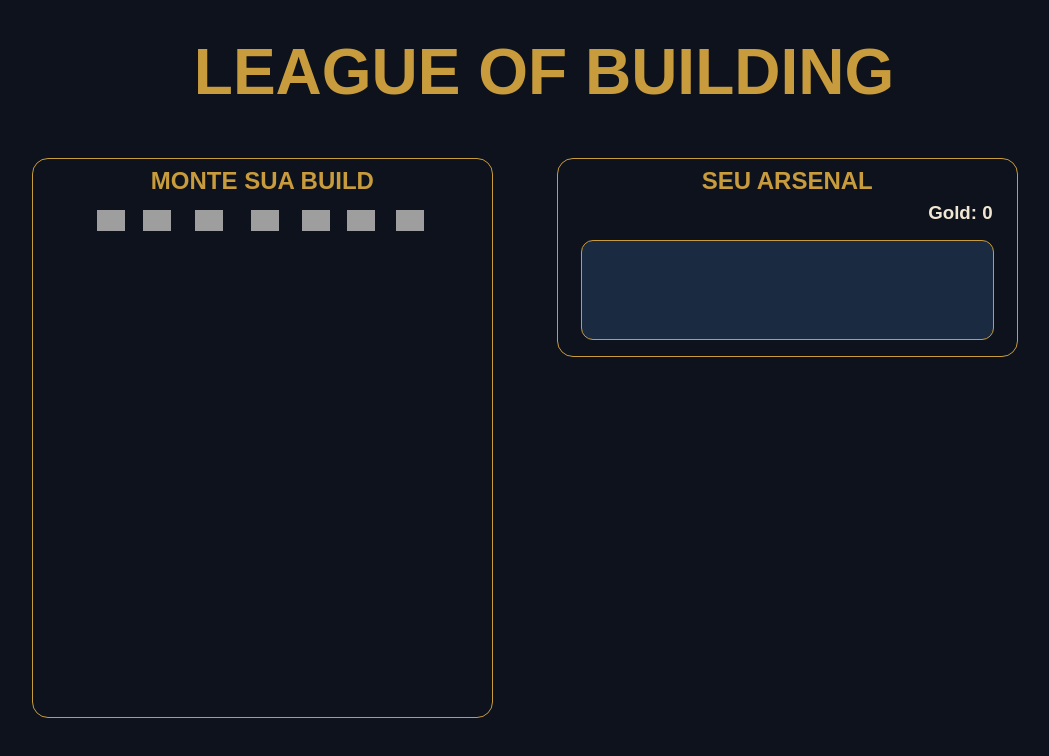
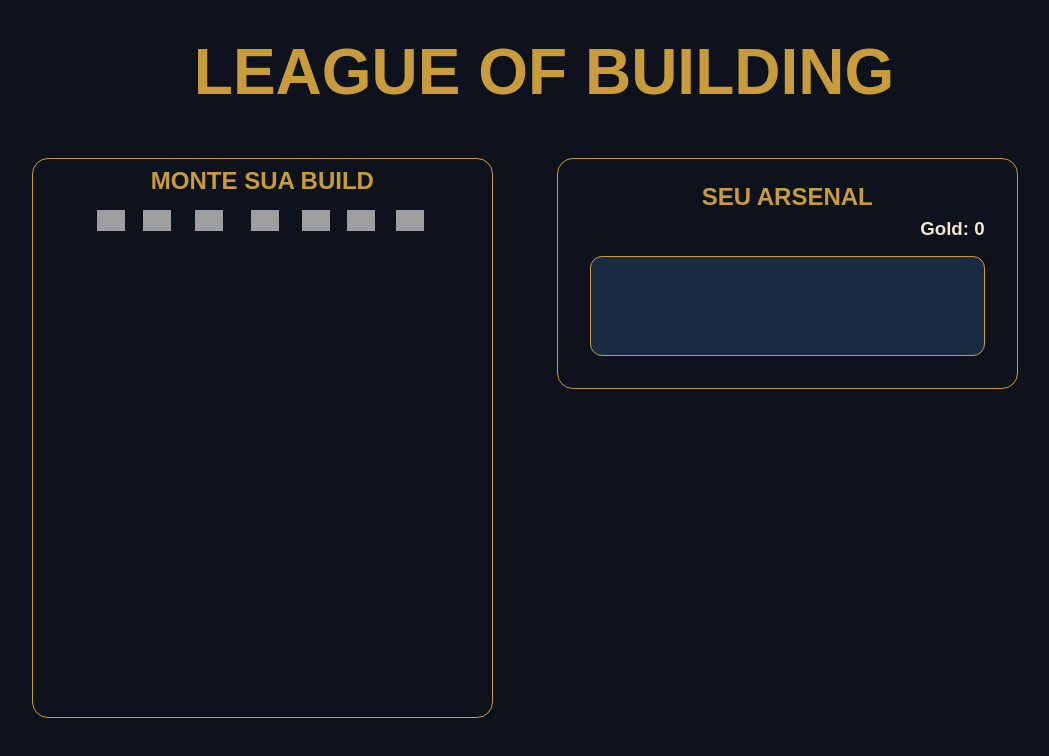
Before and after one commit to maxadobr/leagueofbuilding, a plain HTML site: page index.html in a window 1280 px wide. Shown: the whole page, without its empty margins (96-1145 px from the left). Drawn offline with Linux system fonts and the light colour scheme; no server answers; grey boxes are pictures that could not be loaded.

Commit message:
fix(style.css): alignment between total gold value and arsenal boxes

```diff
--- a/assets/css/style.css
+++ b/assets/css/style.css
@@ -90,8 +90,8 @@
 }
 
 .arsenal {
-    margin: auto;
-    margin-top: 20px;
+    margin: 1rem 0;
+    padding: 1rem 2rem;
     display: flex;
     flex-direction: column;
     width: 100%;
@@ -115,15 +115,13 @@
 .arsenal header h3 {
     text-align: right;
     justify-self: flex-end;
-    padding-right: 1.5rem;
 }
 
 .stage {
     display: grid;
     grid-template-columns: repeat(4, 64px);
     grid-auto-flow: row;
-    margin-top: 1rem;
-    padding: 0.85rem;
+    width: 100%;
     gap: 0.5rem;
     background-color: var(--bg-lighter);
     border: 1px solid var(--fg-color);
@@ -132,7 +130,6 @@
     justify-items: center;
     justify-content: center;
     overflow: hidden;
-    width: 90%;
     min-height: 100px;
 }
 
```
